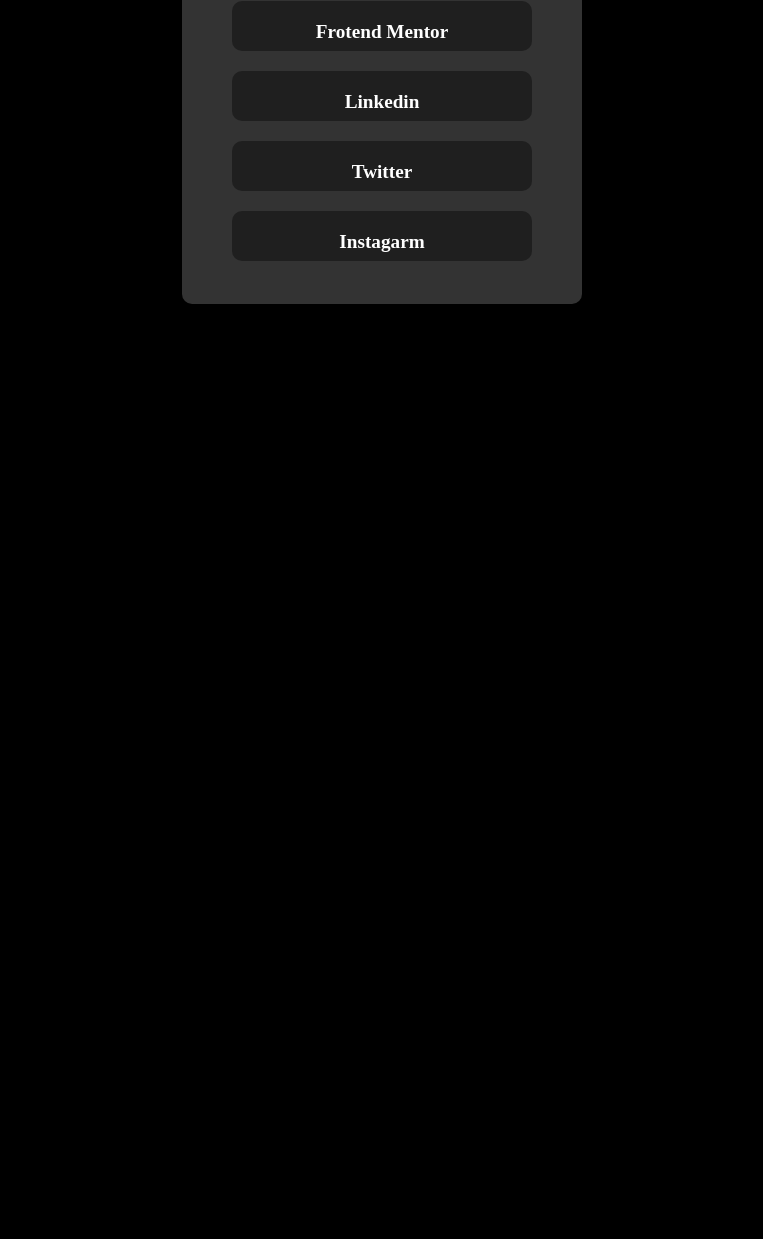
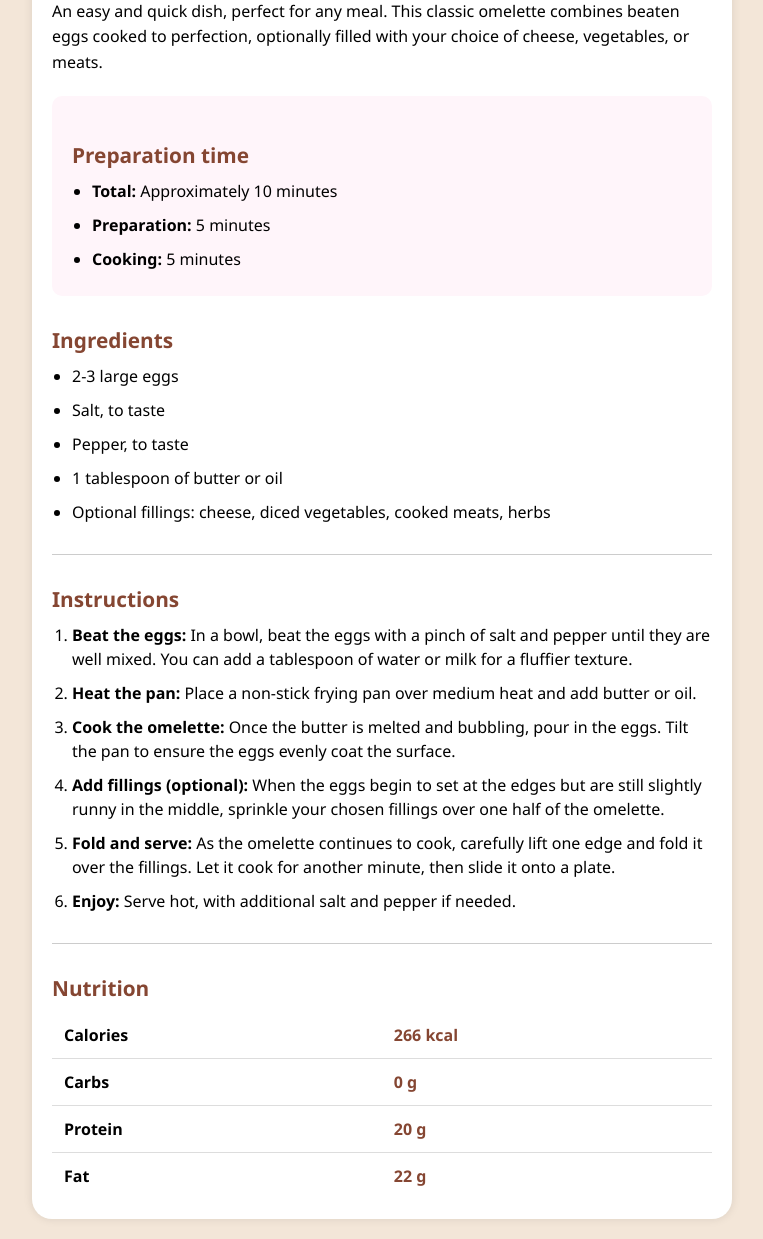
Before and after one commit to Sudhanshumishra74/project, a plain HTML site: page index.html in a window 1280 px wide. Shown: the part 421-1660 px from the top of the page, without its empty margins (258-1021 px from the left). Before the commit the page ends 800 px from the top, so only its background shows below. Drawn offline with Linux system fonts and the light colour scheme.

Commit message:
first commit

```diff
--- a/index.html
+++ b/index.html
@@ -1,24 +1,65 @@
 <!DOCTYPE html>
 <html lang="en">
 <head>
-    <meta charset="UTF-8">
-    <meta name="viewport" content="width=device-width, initial-scale=1.0">
-    <title>Social links profile</title>
-    <link rel="stylesheet" href="style.css">
+  <meta charset="UTF-8" />
+  <meta name="viewport" content="width=device-width, initial-scale=1.0"/>
+  <title>Simple Omelette Recipe</title>
+  <link rel="stylesheet" href="style.css" />
 </head>
 <body>
-    <div id="main">
+  <div id="main">
+    <img src="image-omelette.jpeg" alt="Omelette Dish" />
 
- <img src="avatar-jessica.jpeg" alt="photo" >
+    <h1>Simple Omelette Recipe</h1>
+    <p>An easy and quick dish, perfect for any meal. This classic omelette combines beaten eggs cooked to perfection, optionally filled with your choice of cheese, vegetables, or meats.</p>
 
-    <h2>Jessica Randall</h2>
- <p id="add">Landon, United Kingdom</p>
- <p>"Front-end developer and avid reder"</p>
- <div class="div"><a href="#"><P>GitHub </P></a></div>
- <div class="div"><a href="#"><p>Frotend Mentor</P></a></div>
- <div class="div"><a href="#"><p>Linkedin</P></a></div>
- <div class="div"><a href="#"><p>Twitter</P></a></div>
-<div class="div"><a href="#"><p>Instagarm</P></a></div>
+    <div id="sec">
+      <h3>Preparation time</h3>
+      <ul>
+        <li><strong>Total:</strong> Approximately 10 minutes</li>
+        <li><strong>Preparation:</strong> 5 minutes</li>
+        <li><strong>Cooking:</strong> 5 minutes</li>
+      </ul>
     </div>
+
+    <h3>Ingredients</h3>
+    <ul>
+      <li>2-3 large eggs</li>
+      <li>Salt, to taste</li>
+      <li>Pepper, to taste</li>
+      <li>1 tablespoon of butter or oil</li>
+      <li>Optional fillings: cheese, diced vegetables, cooked meats, herbs</li>
+    </ul>
+<hr>
+    <h3>Instructions</h3>
+    <ol>
+      <li><strong>Beat the eggs:</strong> In a bowl, beat the eggs with a pinch of salt and pepper until they are well mixed. You can add a tablespoon of water or milk for a fluffier texture.</li>
+      <li><strong>Heat the pan:</strong> Place a non-stick frying pan over medium heat and add butter or oil.</li>
+      <li><strong>Cook the omelette:</strong> Once the butter is melted and bubbling, pour in the eggs. Tilt the pan to ensure the eggs evenly coat the surface.</li>
+      <li><strong>Add fillings (optional):</strong> When the eggs begin to set at the edges but are still slightly runny in the middle, sprinkle your chosen fillings over one half of the omelette.</li>
+      <li><strong>Fold and serve:</strong> As the omelette continues to cook, carefully lift one edge and fold it over the fillings. Let it cook for another minute, then slide it onto a plate.</li>
+      <li><strong>Enjoy:</strong> Serve hot, with additional salt and pepper if needed.</li>
+    </ol>
+<hr>
+    <h3>Nutrition</h3>
+    <table>
+      <tr>
+        <th>Calories</th>
+        <td>266 kcal</td>
+      </tr>
+      <tr>
+        <th>Carbs</th>
+        <td>0 g</td>
+      </tr>
+      <tr>
+        <th>Protein</th>
+        <td>20 g</td>
+      </tr>
+      <tr>
+        <th>Fat</th>
+        <td>22 g</td>
+      </tr>
+    </table>
+  </div>
 </body>
 </html>
--- a/style.css
+++ b/style.css
@@ -1,148 +1,126 @@
-*{
+/* ========== Base Styling ========== */
+* {
   margin: 0;
   padding: 0;
   box-sizing: border-box;
-    font-family: ;
 }
 
-html,body{
-    background-color: black;
+body {
+  font-family: 'Segoe UI', sans-serif;
+  background-color: hsl(30, 54%, 90%);
   display: flex;
   justify-content: center;
-    align-items: center;
-    height: 100%;
-    width: 100%;
-
+  padding: 20px;
 }
 
-#main{
-    height: 650px;
-    width: 400px;
-    display: flex;
-    background-color: hsl(0, 0%, 20%);
-    border-radius: 10px;
-    align-items: center;
-
-    flex-direction: column;
-
-
-
+/* ========== Main Container ========== */
+#main {
+  background-color: white;
+  width: 100%;
+  max-width: 700px;
+  border-radius: 20px;
+  padding: 20px;
+  box-shadow: 0 0 10px rgba(0,0,0,0.1);
 }
 
-img{
-    display: flex;
-    height: 90px;
-    width: 90px;
+/* ========== Image Styling ========== */
+img {
+  width: 100%;
+  height: auto;
   object-fit: cover;
-    border-radius: 50%;
-    margin-top: 50px;
-
-
-
+  border-radius: 20px;
+  margin-bottom: 20px;
 }
 
-
- h2 {
-margin-top: 10px;
-color: hsl(0, 0%, 100%);
+/* ========== Text Styling ========== */
+h1 {
+  font-size: 2rem;
   font-weight: 700;
-font-size: xx-large;
-
+  margin-bottom: 10px;
 }
 
-#add{
-    color: hsl(75, 94%, 57%);
-    margin-top: 10px;
-    font-weight: 600;
-    font-size: larger;
+p {
+  font-size: 1rem;
+  line-height: 1.6;
+  margin-bottom: 20px;
 }
-p{
-    color: white;
+
+h3 {
+  color: hsl(14, 45%, 36%);
+  margin-top: 30px;
+  font-size: 1.3rem;
+}
+
+/* ========== Section Box ========== */
+#sec {
+  background-color: hsl(330, 100%, 98%);
+  padding: 15px 20px;
+  border-radius: 10px;
   margin-top: 20px;
 }
 
-.div{
-    display: flex;
-    margin-top: 20px;
- height: 50px;
-    width: 300px;
-    border-radius: 10px;
-    font-weight: bolder;
-    font-size: larger;
-    background-color: hsl(0, 0%, 12%);
-justify-content: center;
-
+/* ========== List Styling ========== */
+ul, ol {
+  padding-left: 20px;
+  margin-top: 10px;
 }
 
-.div a{
-
-    text-decoration: none;
-
-}
-.div:focus,
-.div:hover{
-     background-color: hsl(75, 94%, 57%);
+ul li, ol li {
+  margin-bottom: 10px;
+  line-height: 1.5;
 }
 
-/* Mobile - 375px */
-@media (max-width: 375px) {
-    #main {
-        width: 90%;
-        height: auto;
-        padding: 20px 0;
+/* ========== Divider ========== */
+hr {
+  margin: 30px 0;
+  border: none;
+  border-top: 1px solid #ccc;
 }
 
-    img {
-        height: 70px;
-        width: 70px;
-        margin-top: 30px;
+/* ========== Table Styling ========== */
+table {
+  width: 100%;
+  border-collapse: collapse;
+  margin-top: 10px;
 }
 
-    h2 {
-        font-size: x-large;
+th, td {
+  padding: 12px;
+  text-align: left;
 }
 
-    #add {
-        font-size: medium;
+td {
+  color: hsl(14, 45%, 36%);
+  font-weight: bold;
 }
 
-    p {
-        font-size: small;
-        margin: 15px;
-        text-align: center;
+tr:not(:last-child) {
+  border-bottom: 1px solid #ddd;
 }
 
-    .div {
-        width: 80%;
-        font-size: medium;
-        height: 45px;
+/* ========== Responsive Fix ========== */
+@media (max-width: 600px) {
+  body {
+    padding: 10px;
+  }
+
+  #main {
+    padding: 15px;
+  }
+
+  h1 {
+    font-size: 1.5rem;
+  }
+
+  h3 {
+    font-size: 1.2rem;
+  }
+
+  p, ul, ol, li {
+    font-size: 0.95rem;
+  }
+
+  th, td {
+    font-size: 0.9rem;
   }
 }
-
-/* Desktop - 1440px */
-@media (min-width: 1440px) {
-    #main {
-        width: 400px;
-        height: 650px;
-    }
-
-    img {
-        height: 90px;
-        width: 90px;
-        margin-top: 50px;
-    }
-
-    h2 {
-        font-size: xx-large;
-    }
-
-    #add {
-        font-size: larger;
-    }
-
-    .div {
-        width: 300px;
-        font-size: larger;
-        height: 50px;
-    }
-}
```
Also changed, not shown: avatar-jessica.jpeg (deleted), favicon-32x32.png (deleted), image-omelette.jpeg (added), 1 other file. Lines whose indentation alone changed are shown as unchanged.
